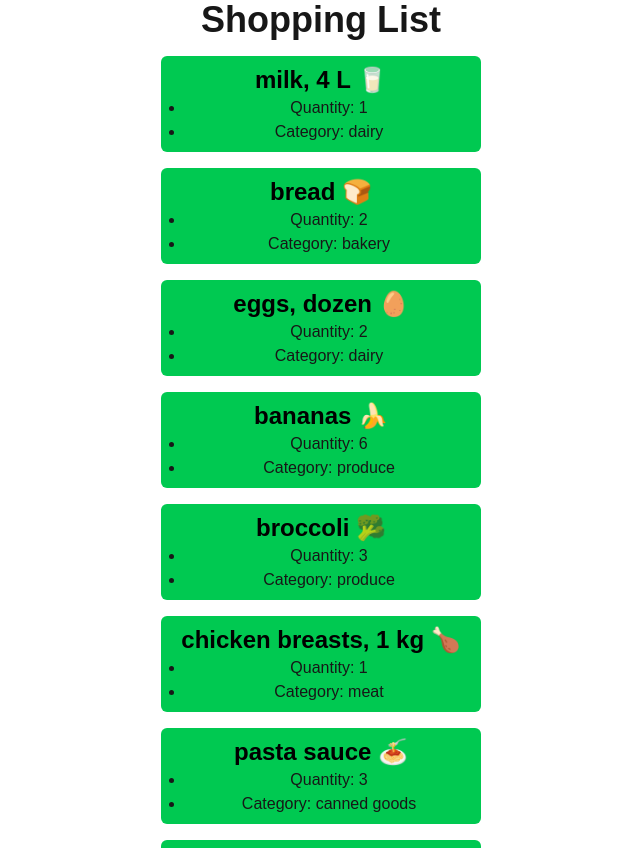
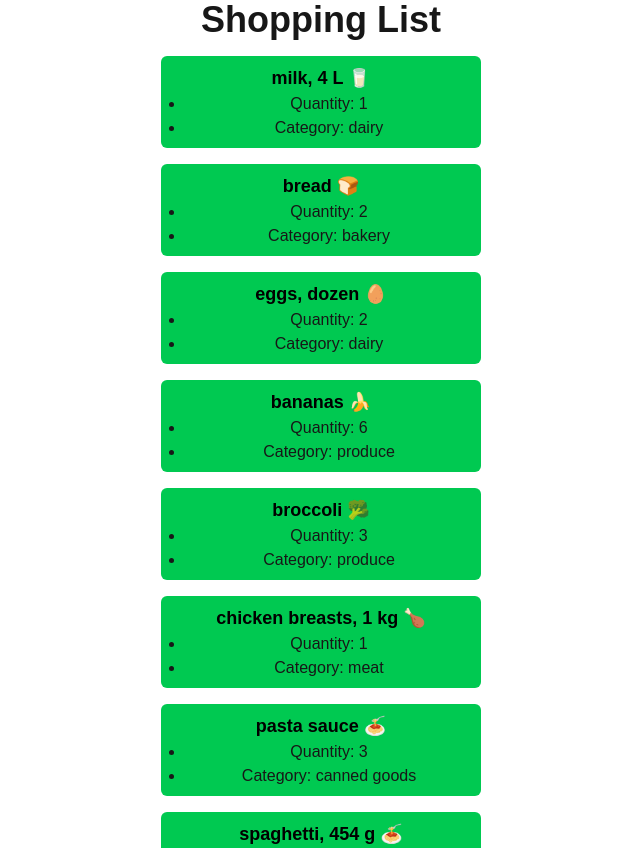
Before and after one commit to QunJin/cprg306-assignments, a Next.js app: page /week-3 in a window 1280 px wide. Shown: the top 848 px of the page, without its empty margins (319-959 px from the left). Built offline with nearby package versions, Linux system fonts and the light colour scheme.

Commit message:
Update item-object.js

```diff
--- a/app/week-3/item-object.js
+++ b/app/week-3/item-object.js
@@ -4,8 +4,8 @@ export default function ItemCompObject({itemObj}){
 
     return(
         <div className="bg-green-500 m-4 p-2 w-1/4 rounded-md mx-auto">
-            <h3 className="text-black font-bold text-2xl">{name}</h3>
-            <ul className="list-disc pl-4">
+            <h3 className="text-black font-extrabold text-lg">{name}</h3>
+            <ul className="list-disc pl-4 text-md">
                 <li>Quantity: {quantity}</li>
                 <li>Category: {category}</li>
             </ul>
```
